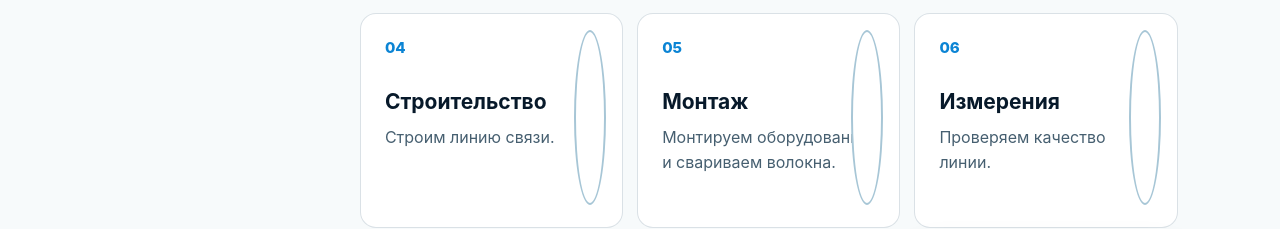
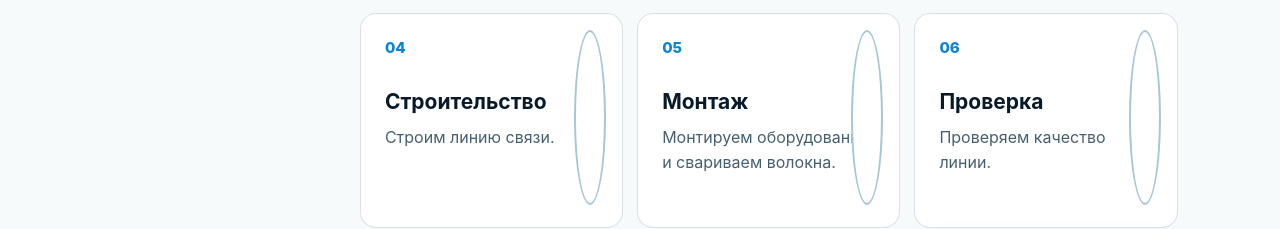
Before and after one commit to Zeinullahh/mbt, a Next.js app: page / in a window 1280 px wide. Shown: the part 3133-3362 px from the top of the page. Built offline with nearby package versions, Linux system fonts and the light colour scheme; no server answers.

Commit message:
Rename sixth project stage to verification

```diff
--- a/src/app/home-client.jsx
+++ b/src/app/home-client.jsx
@@ -27,7 +27,7 @@ const stages = [
   ['03', 'Согласования', 'Оформляем разрешения.'],
   ['04', 'Строительство', 'Строим линию связи.'],
   ['05', 'Монтаж', 'Монтируем оборудование и свариваем волокна.'],
-  ['06', 'Измерения', 'Проверяем качество линии.'],
+  ['06', 'Проверка', 'Проверяем качество линии.'],
   ['07', 'Сдача', 'Передаём исполнительную документацию.'],
   ['08', 'Запуск', 'Вводим линию в эксплуатацию.'],
   ['09', 'Гарантия и сервис', 'Сопровождаем сеть после сдачи.'],
```
